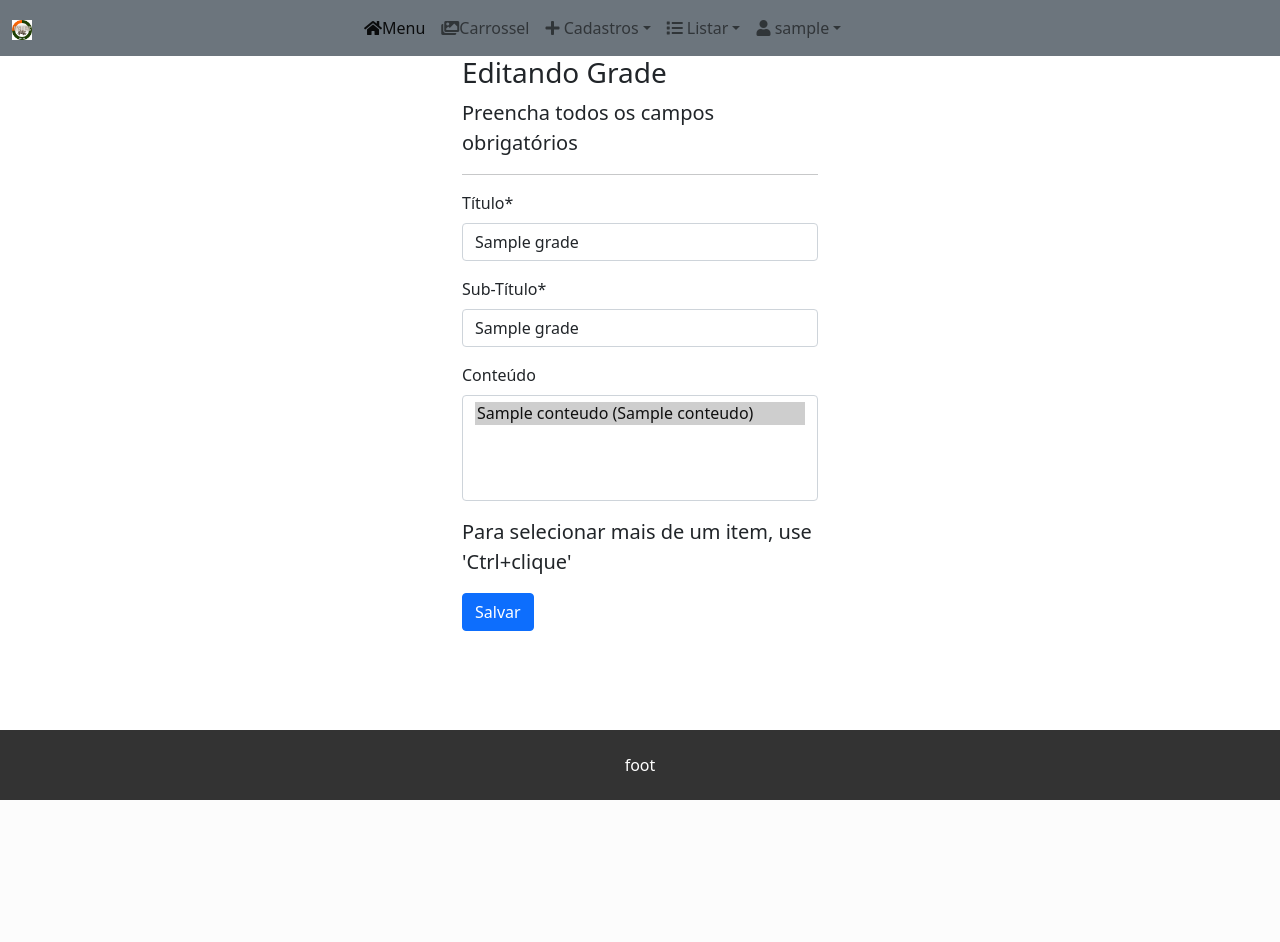
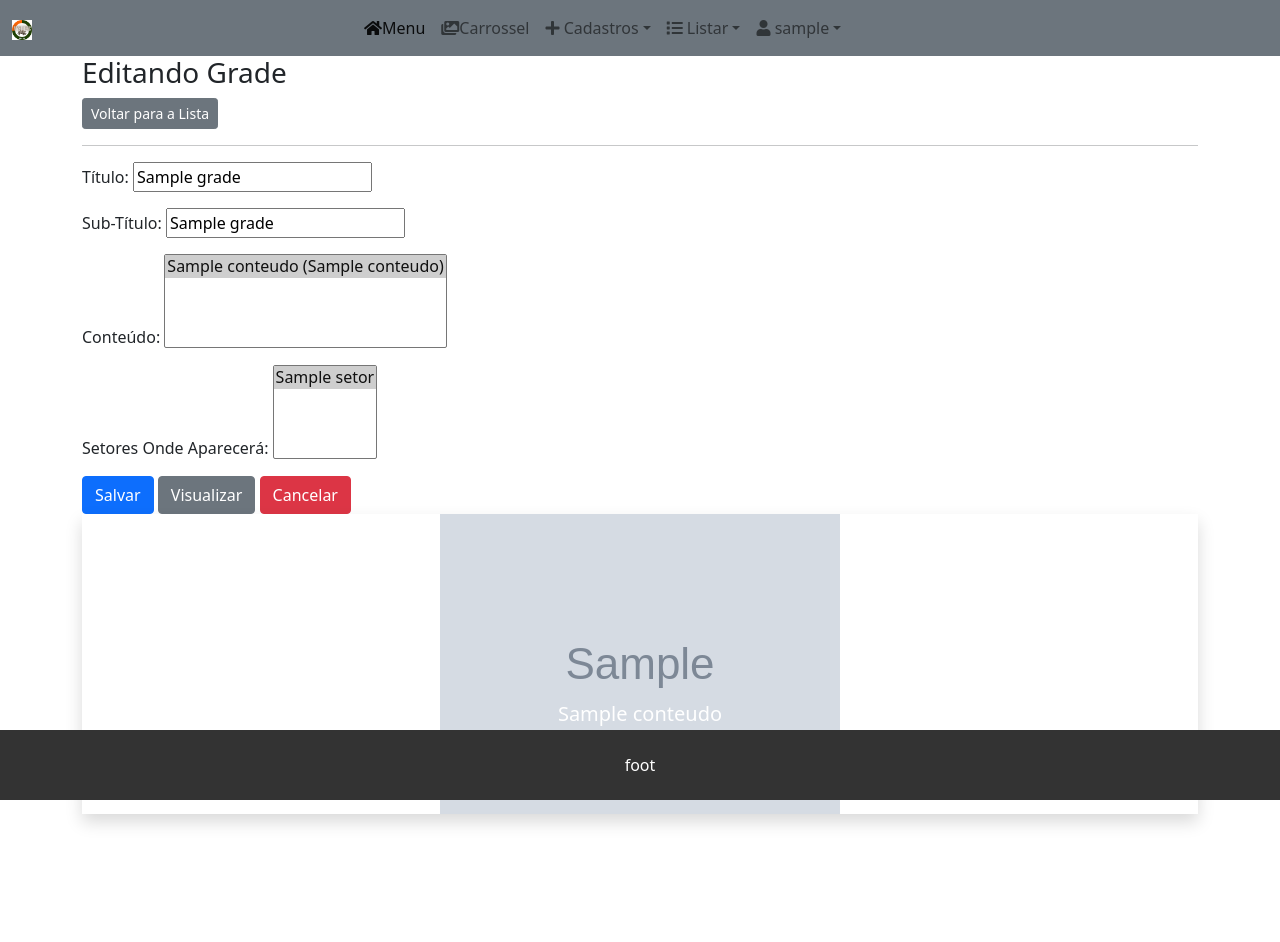
Before and after one commit to Viero19G/Django_MySliderC, a Django app: page /cadastros/editar/grade/1/ in a window 1280 px wide. Before the commit the page ends 800 px from the top, so only its background shows below. Run offline with Django 4.2, Linux system fonts and the light colour scheme; a user stored in the database is signed in; tables that the repository leaves empty hold one stand-in row (values such as "Sample post"); grey boxes marked "Sample" are stand-in pictures; parts of the project's set-up code (start-up, migrations or seed data) failed here and were passed over; some libraries are stand-ins or nearby versions.

Commit message:
verGrade e verCarrossel

```diff
--- a/MySliderC/cadastros/templates/cadastros/listas/grade.html
+++ b/MySliderC/cadastros/templates/cadastros/listas/grade.html
@@ -40,6 +40,9 @@
                 <a href="{% url 'delGrade' grade.pk %}" class="btn btn-danger btn-sm" title="Excluir">
                     <i class="fas fa-trash"></i> <!-- Ícone de lixeira -->
                 </a>
+                <a href="{% url 'verGrade' grade.pk %}" class="btn btn-info btn-sm" title="Ver Detalhes">
+                    <i class="fas fa-eye"></i> <!-- Ícone de olho -->
+                </a>
             </td>
         </tr>
         {% empty %}
--- /dev/null
+++ b/MySliderC/cadastros/templates/editar/upGrade.html
@@ -0,0 +1,87 @@
+{% extends 'paginas/modelo.html' %}
+{% load static %}
+
+{% block conteudo %}
+  <h3>Editando Grade</h3>
+  <a href="{% url 'listGrade' %}" class="btn btn-secondary btn-sm">Voltar para a Lista</a>
+
+  <hr>
+
+  <form method="post">
+    {% csrf_token %}
+    {{ form.as_p }}
+
+    <button type="submit" class="btn btn-primary">{{ botao }}</button>
+    <button type="button" class="btn btn-secondary" data-bs-toggle="modal" data-bs-target="#visualizarModal">
+      Visualizar
+    </button>
+    <a href="{% url 'listGrade' %}" class="btn btn-danger">Cancelar</a>
+  </form>
+
+  <!-- Modal de Visualização -->
+  <div class="modal fade" id="visualizarModal" tabindex="-1" aria-labelledby="visualizarModalLabel" aria-hidden="true">
+    <div class="modal-dialog modal-lg">
+      <div class="modal-content">
+        <div class="modal-header">
+          <h5 class="modal-title" id="visualizarModalLabel">Visualização da Grade</h5>
+          <button type="button" class="btn-close" data-bs-dismiss="modal" aria-label="Fechar"></button>
+        </div>
+        <div class="modal-body">
+           <div id="carouselVisualizacao" class="carousel slide" data-bs-ride="carousel">
+            <div class="carousel-inner">
+              {% for conteudo in grade.conteudo.all %}
+              <div class="carousel-item {% if forloop.first %}active{% endif %}">
+                <img src="{{ conteudo.image.url }}" style="max-height: 300px; margin: 0 auto;" class="img-fluid d-block" alt="{{ conteudo.title }}">
+                <div class="carousel-caption">
+                  <h5>{{ conteudo.title }}</h5>
+                  <p>{{ conteudo.sub_title }}</p>
+                </div>
+              </div>
+              {% endfor %}
+            </div>
+            <a class="carousel-control-prev" href="#carouselVisualizacao" role="button" data-bs-slide="prev">
+              <span class="carousel-control-prev-icon" aria-hidden="true"></span>
+              <span class="visually-hidden">Previous</span>
+            </a>
+            <a class="carousel-control-next" href="#carouselVisualizacao" role="button" data-bs-slide="next">
+              <span class="carousel-control-next-icon" aria-hidden="true"></span>
+              <span class="visually-hidden">Next</span>
+            </a>
+          </div>
+        </div>
+        <div class="modal-footer">
+          <button type="button" class="btn btn-secondary" data-bs-dismiss="modal">Fechar</button>
+        </div>
+      </div>
+    </div>
+  </div>
+
+  <!-- Carrossel de Imagens dos Arquivos de Referência ao Conteúdo -->
+  {% if grade.conteudo.exists %}
+  <div id="carouselExampleInterval" class="carousel slide text-center shadow" data-bs-ride="carousel">
+    <div class="carousel-inner">
+      {% for conteudo in grade.conteudo.all %}
+      <div class="carousel-item {% if forloop.first %}active{% endif %}">
+        <img src="{{ conteudo.image.url }}" style="max-height: 300px; margin: 0 auto;" class="img-fluid d-block" alt="{{ conteudo.title }}">
+        <div class="carousel-caption">
+          <h5>{{ conteudo.title }}</h5>
+          <p>{{ conteudo.sub_title }}</p>
+        </div>
+      </div>
+      {% endfor %}
+    </div>
+    <a class="carousel-control-prev" href="#carouselExampleInterval" role="button" data-bs-slide="prev">
+      <span class="carousel-control-prev-icon" aria-hidden="true"></span>
+      <span class="visually-hidden">Previous</span>
+    </a>
+    <a class="carousel-control-next" href="#carouselExampleInterval" role="button" data-bs-slide="next">
+      <span class="carousel-control-next-icon" aria-hidden="true"></span>
+      <span class="visually-hidden">Next</span>
+    </a>
+  </div>
+  {% else %}
+  <div class="text-center mt-3">
+    <p>Grade vazia</p>
+  </div>
+  {% endif %}
+{% endblock %}
--- a/MySliderC/cadastros/urls.py
+++ b/MySliderC/cadastros/urls.py
@@ -12,6 +12,13 @@ from cadastros.views.listviews import *
 
 
 urlpatterns = [
+
+   ## Para verGrade
+    path('ver_grade/<int:grade_id>/', GradeList.ver_grade, name='verGrade'),
+
+   ##  Para verCarrossel
+    path('ver_Carrossel/<int:grade_id>/', GradeList.ver_carrossel, name='verCarrossel'),
+
     #### urls para create ####
     path('setor/',SetorCreate.as_view(), name='cadastrar-setor'),
     path('grade/',GradeCreate.as_view(), name='cadastrar-grade'),
--- a/MySliderC/cadastros/views/upviews.py
+++ b/MySliderC/cadastros/views/upviews.py
@@ -31,8 +31,8 @@ class SetorUpdate(LoginRequiredMixin, UpdateView):
 class GradeUpdate(LoginRequiredMixin, UpdateView):
     login_url = reverse_lazy('login')
     model = Grade
-    fields = [ 'title','sub_title', 'conteudo']
-    template_name = 'cadastros/create.html'
+    fields = [ 'title','sub_title', 'conteudo','setor']
+    template_name = 'editar/upGrade.html'
     success_url = reverse_lazy('listGrade')
 
     def dispatch(self, request, *args, **kwargs):
```
Also changed, not shown: MySliderC/cadastros/templates/ver/verCarrossel.html (added, +33 -0 lines), MySliderC/cadastros/templates/ver/verGrade.html (added, +32 -0 lines), MySliderC/cadastros/views/listviews.py (+9 -1 lines), MySliderC/pics/pics/2023/09/29/Planet9_3840x2160.jpg (added).
